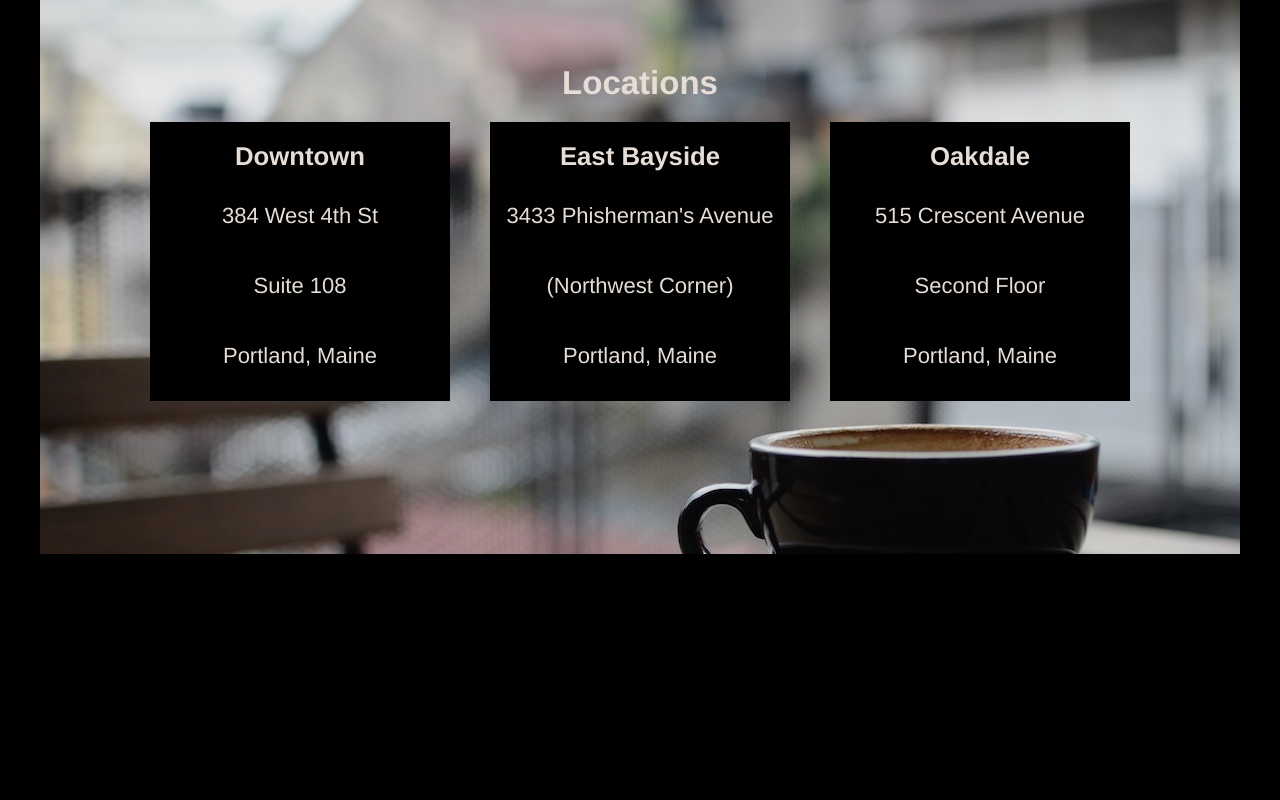
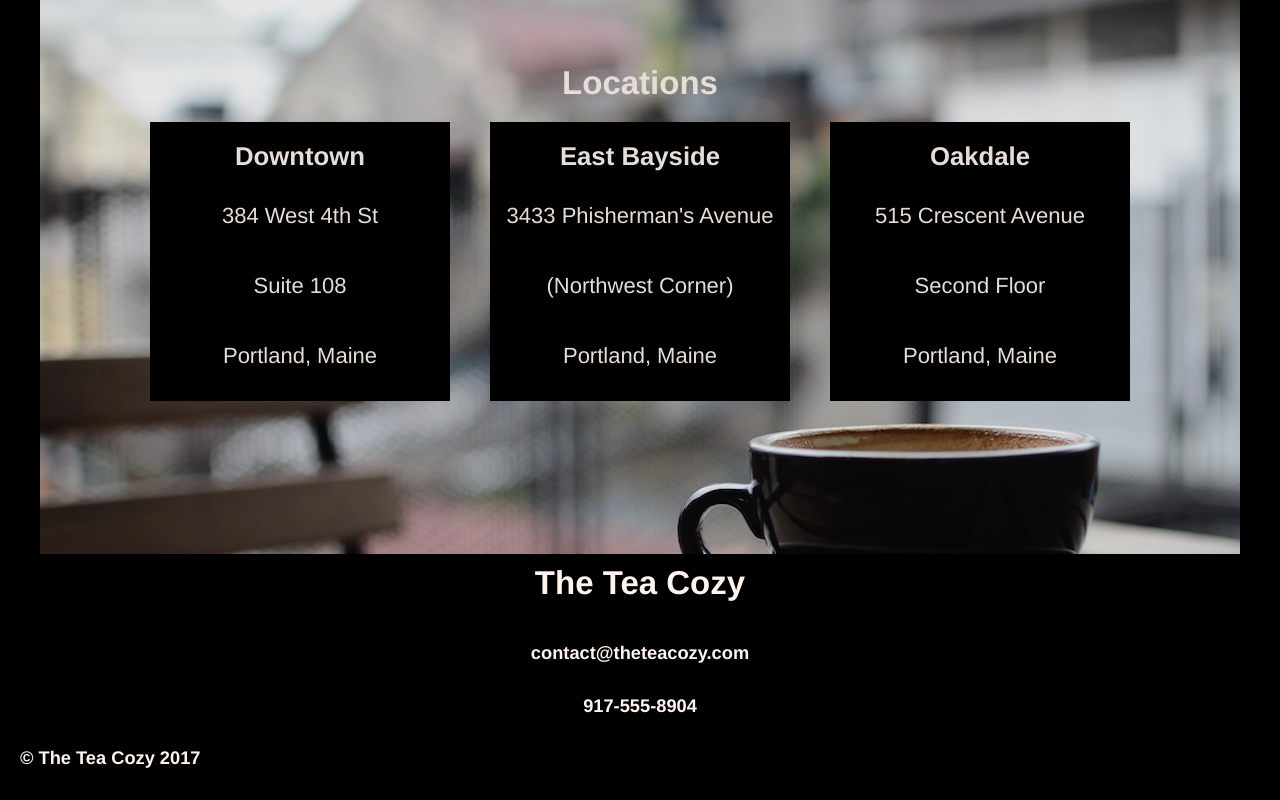
Before and after one commit to joshkls333/theteacozy, a plain HTML site: page index.html in a window 1280 px wide. Shown: the part 1625-2425 px from the top of the page. Before the commit the page ends 2179 px from the top, so only its background shows below. Drawn offline with Linux system fonts and the light colour scheme.

Commit message:
added contact and footer sections

```diff
--- a/index.html
+++ b/index.html
@@ -89,11 +89,15 @@
 
     <!-- Contact Section -->
     <div class="contact">
+      <h2>The Tea Cozy</h2>
+      <h5>contact@theteacozy.com</h5>
+      <h5>917-555-8904</h5>
 
     </div>
 
     <!-- Footer Section -->
     <footer>
+      <h5>&copy; The Tea Cozy 2017</h5>
     </footer>
 
 
--- a/resources/css/style.css
+++ b/resources/css/style.css
@@ -98,3 +98,12 @@ h2, h3, h4{
   flex-direction: column;
   justify-content: center;
 }
+
+#contact {
+  height: 200px;
+}
+
+footer {
+  text-align: left;
+  padding-left: 20px;
+}
```
